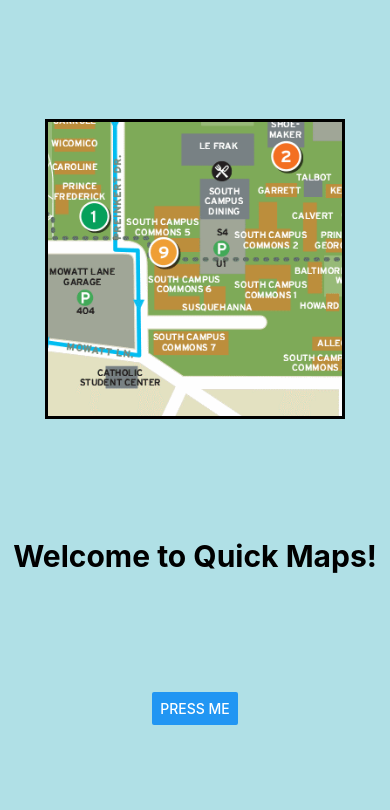
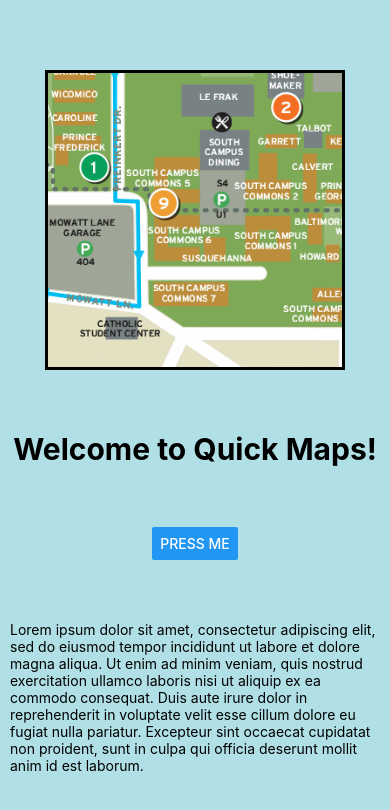
Before and after one commit to garciart/QMeds, a React Native app: screen / in a window 390 px wide. Shown: the top 810 px of the page. Built offline with nearby package versions, Linux system fonts and the light colour scheme.

Commit message:
Cleaning working tree to upgrade Expo.

```diff
--- a/App.js
+++ b/App.js
@@ -12,6 +12,7 @@ export default class App extends Component {
           alert('You tapped the button!');
         }}
           title="Press Me" />
+          <Text>Lorem ipsum dolor sit amet, consectetur adipiscing elit, sed do eiusmod tempor incididunt ut labore et dolore magna aliqua. Ut enim ad minim veniam, quis nostrud exercitation ullamco laboris nisi ut aliquip ex ea commodo consequat. Duis aute irure dolor in reprehenderit in voluptate velit esse cillum dolore eu fugiat nulla pariatur. Excepteur sint occaecat cupidatat non proident, sunt in culpa qui officia deserunt mollit anim id est laborum.</Text>
       </View >
     );
   }
--- a/assets/styles.js
+++ b/assets/styles.js
@@ -6,6 +6,7 @@ export default StyleSheet.create({
         justifyContent: 'space-evenly',
         alignItems: 'center',
         backgroundColor: 'powderblue',
+        padding: 10
     },
     "logo": {
         height: 300,
```
